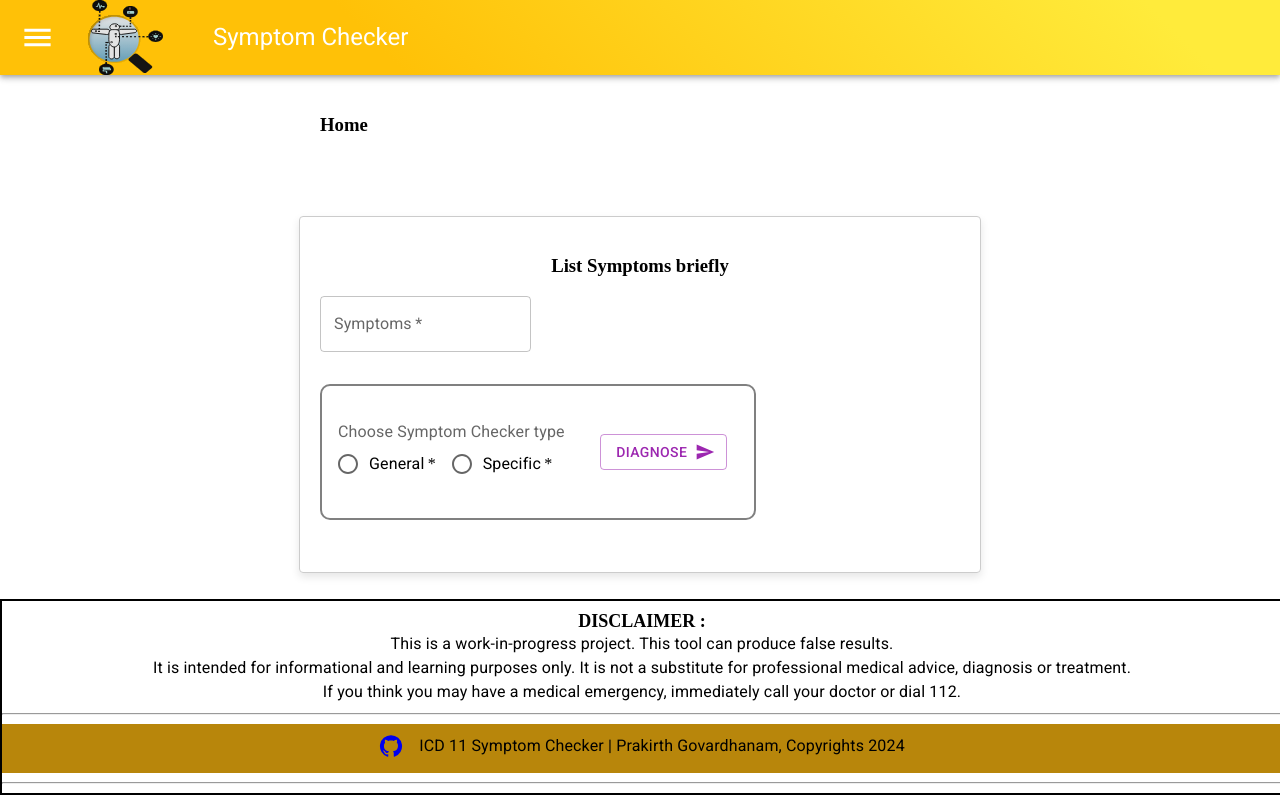
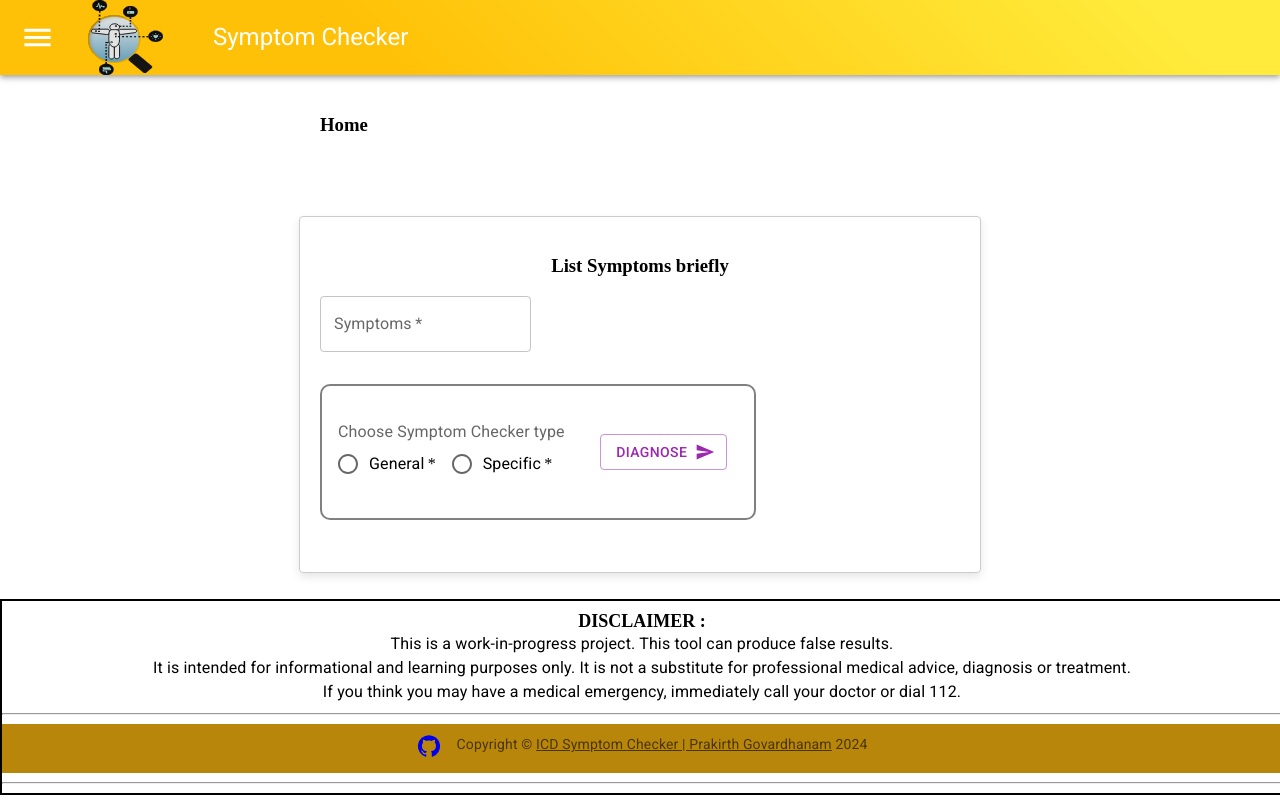
Before and after one commit to prak112/Symptom-Checker-frontend, a React (Vite) app in the folder symptom-checker-frontend/: page /logout in a window 1280 px wide. Built offline with nearby package versions, Linux system fonts and the light colour scheme.

Commit message:
chore: Add Copyright component and update Footer

```diff
--- /dev/null
+++ b/symptom-checker-frontend/src/components/Copyright.jsx
@@ -0,0 +1,14 @@
+import Link from '@mui/material/Link'
+import { Typography } from '@mui/material';
+
+export default function Copyright(){
+    return (
+      <Typography variant="body2" color="text.secondary" align="center" >
+        {'Copyright © '}
+        <Link color="inherit" href="https://github.com/prak112/ICD11-SymptomChecker/blob/main/LICENSE">
+          ICD Symptom Checker | Prakirth Govardhanam
+        </Link>{' '}
+        {new Date().getFullYear()}
+      </Typography>
+    );
+}
--- a/symptom-checker-frontend/src/components/Footer.jsx
+++ b/symptom-checker-frontend/src/components/Footer.jsx
@@ -1,5 +1,6 @@
-import GitHubIcon from '@mui/icons-material/GitHub';
-import { Stack, Typography } from '@mui/material';
+import GitHubIcon from '@mui/icons-material/GitHub'
+import { Stack, Typography } from '@mui/material'
+import Copyright from './Copyright'
 
 export default function Footer(){
     return(
@@ -16,9 +17,7 @@ export default function Footer(){
                 <a href="https://github.com/prak112/ICD11-SymptomChecker" target="_blank" rel="noopener noreferrer">
                     <GitHubIcon />
                 </a>
-                <Typography>
-                    ICD 11 Symptom Checker | Prakirth Govardhanam, Copyrights 2024
-                </Typography>
+                <Copyright />
             </Stack>
             <hr></hr>
         </footer>
```
